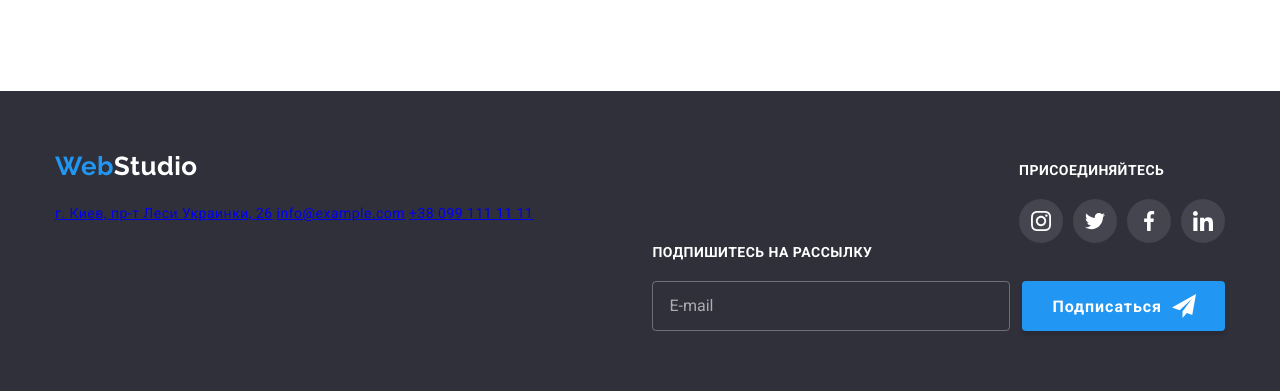
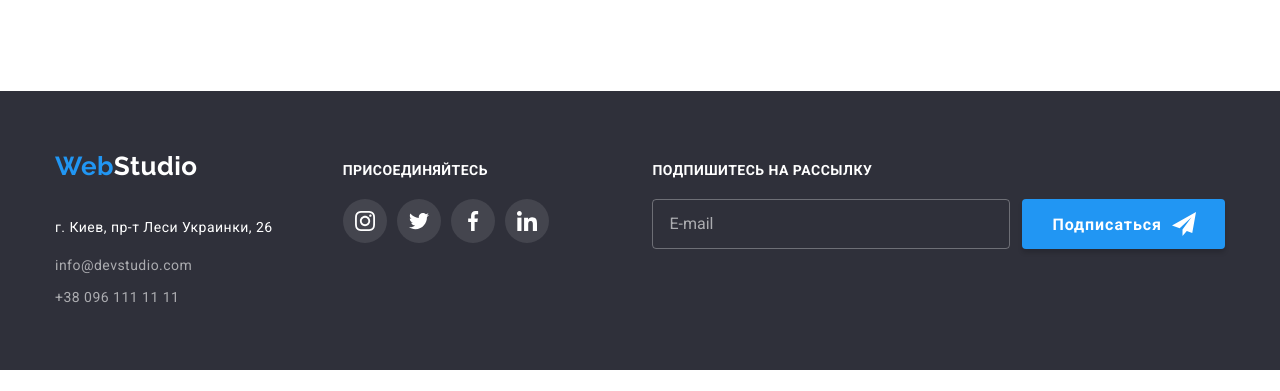
Before and after one commit to RomchikSer/goit-markup-hw-08, a plain HTML site: page index.html in a window 1280 px wide. Shown: the part 2597-2988 px from the top of the page. After the commit the page ends 2967 px from the top, so only its background shows below. Drawn offline with nearby package versions, Linux system fonts and the light colour scheme.

Commit message:
footer adresschange

```diff
--- a/index.html
+++ b/index.html
@@ -542,17 +542,16 @@
             <div>
                 <a href="./index.html" class="logo footer-logo"><span class="web-logo">Web</span>Studio</a>
                 <address class="footer-address">
-                <a class="footer-text" href="https://goo.gl/maps/7WQNY8XXJnGFuJA47" target="_blank">г. Киев, пр-т Леси Украинки, 26</a>
-                <a class="footer-contacts-link links" href="mailto:info@example.com">info@example.com</a>
-                <a class="footer-contacts-link links" href="tel:+380991111111">+38 099 111 11 11</a>
+                    <p class="footer-text">г. Киев, пр-т Леси Украинки, 26</p>
+                    <a href="mailto:info@devstudio.com" class="footer-link link">info@devstudio.com</a>
+                    <a href="tel:+380961111111" class="footer-link link">+38 096 111 11 11</a>
                 </address>
             </div>
-
             <div class="social-item-container">
                 <b class="footer-subtitle">Присоединяйтесь</b>
                 <ul class="footer-list list">
                     <li class="social-item item">
-                    <a class="social-link footer-item-link" href="">
+                        <a class="social-link footer-item-link" href="#">
                             <svg class="footer-social-item">
                         <use href="./photo/photo_icon/sprite2.svg#instagram"></use>
                     </svg>
```
Lines whose indentation alone changed are shown as unchanged.
